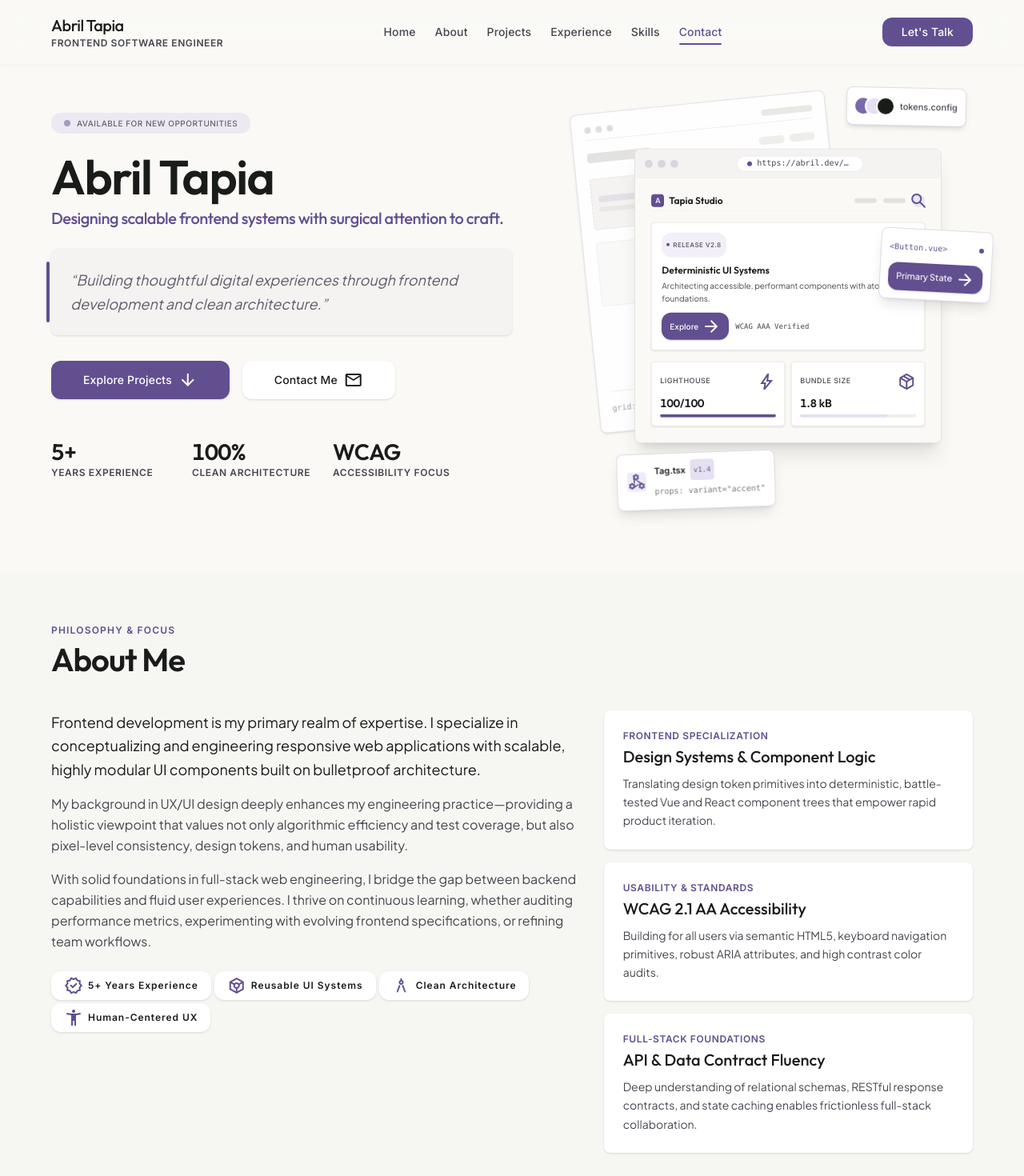
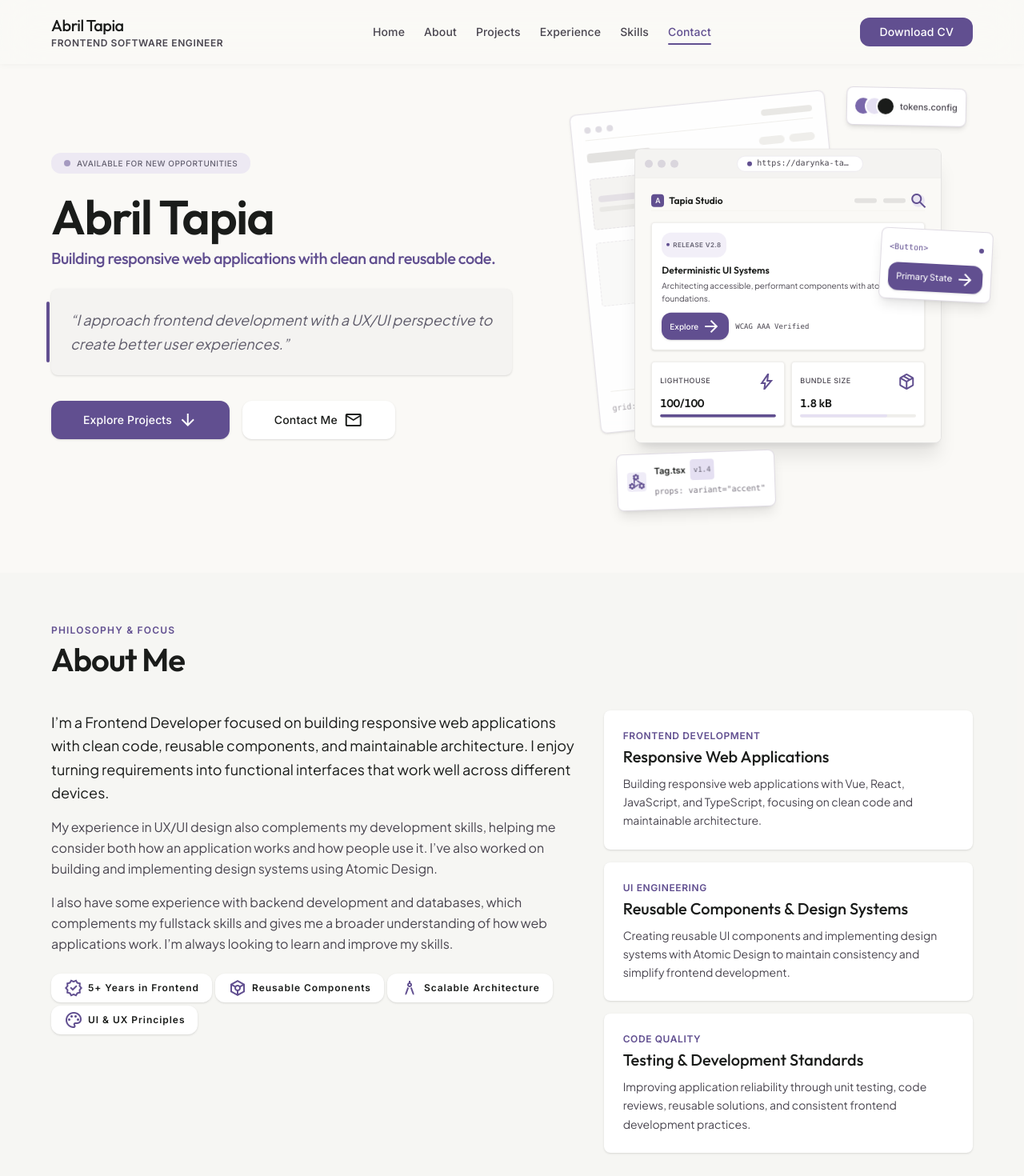
Before and after one commit to Darynka-Tapia/web-portfolio, a React (Vite) app: page / in a window 1280 px wide. Shown: the top 1470 px of the page at 80% size. Built offline with nearby package versions, Linux system fonts and the light colour scheme.

Commit message:
improve portfolio copys

```diff
--- a/src/components/AboutSection.tsx
+++ b/src/components/AboutSection.tsx
@@ -1,32 +1,32 @@
 import { Reveal } from './Reveal';
 
 const PILLARS = [
-  { icon: 'verified', label: '5+ Years Experience' },
-  { icon: 'token', label: 'Reusable UI Systems' },
-  { icon: 'architecture', label: 'Clean Architecture' },
-  { icon: 'accessibility_new', label: 'Human-Centered UX' },
+  { icon: 'verified', label: '5+ Years in Frontend' },
+  { icon: 'token', label: 'Reusable Components' },
+  { icon: 'architecture', label: 'Scalable Architecture' },
+  { icon: 'palette', label: 'UI & UX Principles' },
 ];
 
 const SPECIALIZATIONS = [
   {
-    kicker: 'Frontend Specialization',
-    title: 'Design Systems & Component Logic',
+    kicker: 'Frontend Development',
+    title: 'Responsive Web Applications',
     description:
-      'Translating design token primitives into deterministic, battle-tested Vue and React component trees that empower rapid product iteration.',
+      'Building responsive web applications with Vue, React, JavaScript, and TypeScript, focusing on clean code and maintainable architecture.',
   },
   {
-    kicker: 'Usability & Standards',
-    title: 'WCAG 2.1 AA Accessibility',
+    kicker: 'UI Engineering',
+    title: 'Reusable Components & Design Systems',
     description:
-      'Building for all users via semantic HTML5, keyboard navigation primitives, robust ARIA attributes, and high contrast color audits.',
+      'Creating reusable UI components and implementing design systems with Atomic Design to maintain consistency and simplify frontend development.',
   },
   {
-    kicker: 'Full-Stack Foundations',
-    title: 'API & Data Contract Fluency',
+    kicker: 'Code Quality',
+    title: 'Testing & Development Standards',
     description:
-      'Deep understanding of relational schemas, RESTful response contracts, and state caching enables frictionless full-stack collaboration.',
+      'Improving application reliability through unit testing, code reviews, reusable solutions, and consistent frontend development practices.',
   },
-];
+]
 
 export function AboutSection() {
   return (
@@ -45,20 +45,13 @@ export function AboutSection() {
           {/* Editorial Bio Narrative (7 cols) */}
           <Reveal delay={0.05} className="lg:col-span-7 flex flex-col gap-space-md">
             <p className="font-body-lg text-body-lg text-on-surface leading-relaxed">
-              Frontend development is my primary realm of expertise. I specialize in conceptualizing
-              and engineering responsive web applications with scalable, highly modular UI
-              components built on bulletproof architecture.
+              I’m a Frontend Developer focused on building responsive web applications with clean code, reusable components, and maintainable architecture. I enjoy turning requirements into functional interfaces that work well across different devices.
             </p>
             <p className="font-body-md text-body-md text-on-surface-variant leading-relaxed">
-              My background in UX/UI design deeply enhances my engineering practice—providing a
-              holistic viewpoint that values not only algorithmic efficiency and test coverage, but
-              also pixel-level consistency, design tokens, and human usability.
+              My experience in UX/UI design also complements my development skills, helping me consider both how an application works and how people use it. I’ve also worked on building and implementing design systems using Atomic Design.
             </p>
             <p className="font-body-md text-body-md text-on-surface-variant leading-relaxed">
-              With solid foundations in full-stack web engineering, I bridge the gap between backend
-              capabilities and fluid user experiences. I thrive on continuous learning, whether
-              auditing performance metrics, experimenting with evolving frontend specifications, or
-              refining team workflows.
+              I also have some experience with backend development and databases, which complements my fullstack skills and gives me a broader understanding of how web applications work. I’m always looking to learn and improve my skills.
             </p>
 
             {/* Core Pillar Highlight Chips */}
--- a/src/components/ExperienceSection.tsx
+++ b/src/components/ExperienceSection.tsx
@@ -22,8 +22,7 @@ export function ExperienceSection() {
             Work Experience
           </h2>
           <p className="font-body-md text-body-md text-on-surface-variant max-w-xl">
-            A track record of frontend ownership, enterprise scalability, and cross-functional
-            leadership.
+            My professional journey in software development, from frontend engineering to full-stack experience and collaborative team projects.
           </p>
         </Reveal>
 
--- a/src/components/Footer.tsx
+++ b/src/components/Footer.tsx
@@ -12,8 +12,7 @@ export function Footer({ onNavigate }: FooterProps) {
         <div className="flex flex-col gap-space-xs">
           <span className="font-headline-sm text-headline-sm text-on-surface">Abril Tapia</span>
           <p className="font-body-sm text-body-sm text-on-surface-variant">
-            Frontend Software Engineer — Crafting deliberate user interfaces with precision and
-            performance.
+            Frontend Software Engineer — Building thoughtful, responsive, and reliable web experiences.
           </p>
         </div>
         <div className="flex flex-wrap items-center gap-space-lg">
@@ -48,7 +47,7 @@ export function Footer({ onNavigate }: FooterProps) {
       </div>
       <div className="max-w-7xl mx-auto px-margin md:px-margin-tablet lg:px-margin-desktop pb-space-xl text-left">
         <p className="font-body-sm text-body-sm text-on-surface-variant">
-          © Abril Tapia. Built with modern web standards.
+          © Abril Tapia. Designed and developed with care.
         </p>
       </div>
     </footer>
--- a/src/components/Header.tsx
+++ b/src/components/Header.tsx
@@ -84,11 +84,10 @@ export function Header({ activeSection, currentView, onNavigate }: HeaderProps)
         <div className="flex items-center gap-space-sm sm:gap-space-md shrink-0">
           <a
             className="hidden sm:inline-flex items-center justify-center bg-primary text-on-primary font-label-md text-label-md px-space-lg py-space-sm rounded-full hover:bg-primary-container hover:text-on-primary-container transition-all whitespace-nowrap"
-            data-path="contact"
-            href="#contact"
-            onClick={(e) => handleLinkClick('contact', e)}
+            href="/files/Abril-Tapia-Frontend-Engineer-Resume.pdf"
+            download="Abril-Tapia-Frontend-Engineer-Resume.pdf"
           >
-            Let's Talk
+            Download CV
           </a>
           <button
             aria-label={mobileMenuOpen ? 'Close Mobile Menu' : 'Open Mobile Menu'}
--- a/src/components/HeroSection.tsx
+++ b/src/components/HeroSection.tsx
@@ -42,7 +42,7 @@ export function HeroSection({ onNavigate }: HeroSectionProps) {
                 Abril Tapia
               </h1>
               <p className="font-headline-sm text-headline-sm text-primary font-medium tracking-tight mt-space-xs">
-                Designing scalable frontend systems with surgical attention to craft.
+                Building responsive web applications with clean and reusable code.
               </p>
             </motion.div>
 
@@ -54,7 +54,7 @@ export function HeroSection({ onNavigate }: HeroSectionProps) {
             >
               <div className="absolute -left-1.5 top-space-md bottom-space-md w-1 bg-primary rounded-full" />
               <p className="font-body-lg text-body-lg text-secondary italic">
-                “Building thoughtful digital experiences through frontend development and clean architecture.”
+                “I approach frontend development with a UX/UI perspective to create better user experiences.”
               </p>
             </motion.div>
 
@@ -80,39 +80,6 @@ export function HeroSection({ onNavigate }: HeroSectionProps) {
                 <span>Contact Me</span>
                 <span className="material-symbols-outlined text-[18px]">mail</span>
               </a>
-            </motion.div>
-
-            {/* Highlight Micro-Metrics */}
-            <motion.div
-              initial={{ opacity: 0, y: 14 }}
-              animate={{ opacity: 1, y: 0 }}
-              transition={{ duration: 0.5, delay: 0.32, ease: [0.16, 1, 0.3, 1] }}
-              className="grid grid-cols-3 gap-space-sm sm:gap-space-md pt-space-md sm:pt-space-lg max-w-lg"
-            >
-              <div className="flex flex-col">
-                <span className="font-headline-md text-headline-md text-on-surface font-semibold tabular-nums">
-                  5+
-                </span>
-                <span className="font-label-sm text-label-sm text-on-surface-variant uppercase tracking-wider">
-                  Years Experience
-                </span>
-              </div>
-              <div className="flex flex-col">
-                <span className="font-headline-md text-headline-md text-on-surface font-semibold tabular-nums">
-                  100%
-                </span>
-                <span className="font-label-sm text-label-sm text-on-surface-variant uppercase tracking-wider">
-                  Clean Architecture
-                </span>
-              </div>
-              <div className="flex flex-col">
-                <span className="font-headline-md text-headline-md text-on-surface font-semibold">
-                  WCAG
-                </span>
-                <span className="font-label-sm text-label-sm text-on-surface-variant uppercase tracking-wider">
-                  Accessibility Focus
-                </span>
-              </div>
             </motion.div>
           </div>
 
@@ -206,7 +173,7 @@ export function HeroSection({ onNavigate }: HeroSectionProps) {
               >
                 <div className="bg-surface-container-lowest border border-outline-variant/60 p-2.5 rounded-xl shadow-lg flex flex-col gap-1.5 animate-float-token-b hover:shadow-xl transition-shadow">
                   <div className="flex items-center justify-between text-[10px] font-mono text-primary font-medium">
-                    <span>&lt;Button.vue&gt;</span>
+                    <span>&lt;Button&gt;</span>
                     <span className="w-1.5 h-1.5 rounded-full bg-primary" />
                   </div>
                   <div className="inline-flex items-center justify-center gap-1 bg-primary text-on-primary text-[11px] font-medium py-1 px-2.5 rounded-full shadow-sm">
@@ -261,7 +228,7 @@ export function HeroSection({ onNavigate }: HeroSectionProps) {
                     <div className="h-5 px-3 bg-surface-container-lowest rounded-full border border-outline-variant/30 flex items-center gap-1.5">
                       <span className="w-1.5 h-1.5 rounded-full bg-primary" />
                       <span className="font-mono text-[10px] text-on-surface-variant truncate max-w-[120px]">
-                        https://abril.dev/ui
+                        https://darynka-tapia.netlify.app/
                       </span>
                     </div>
                     <div className="w-3" />
--- a/src/components/SkillsSection.tsx
+++ b/src/components/SkillsSection.tsx
@@ -10,11 +10,10 @@ export function SkillsSection() {
             Capabilities
           </span>
           <h2 className="font-headline-lg text-headline-lg-mobile md:text-headline-lg text-on-surface tracking-tight">
-            Technical Arsenal
+            Technical Skills
           </h2>
           <p className="font-body-md text-body-md text-on-surface-variant max-w-xl">
-            Structured tools, languages, and methodologies practiced throughout production
-            lifecycles.
+            Technologies, tools, and methodologies I use to build, maintain, and improve web applications.
           </p>
         </Reveal>
 
--- a/src/data/portfolioData.ts
+++ b/src/data/portfolioData.ts
@@ -243,7 +243,7 @@ export const EXPERIENCES: ExperienceItem[] = [
     period: 'January 2024 – March 2026',
     description:
       'Led frontend architecture and reusable UI component standards across enterprise web suites. Mentored engineers, spearheaded code quality initiatives, and systematically enforced web performance and WCAG AA accessibility baselines.',
-    tags: ['Vue 3', 'TypeScript', 'Tailwind CSS', 'Pinia', 'Vitest'],
+    tags: ['Vue 3', 'React', 'TypeScript', 'Tailwind CSS', 'Pinia', 'Vitest', 'Descope'],
     dotStyle: 'primary',
   },
   {
@@ -253,7 +253,7 @@ export const EXPERIENCES: ExperienceItem[] = [
     period: 'November 2021 – December 2023',
     description:
       'Developed enterprise user interfaces, streamlined complex client-side state handling, and integrated high-throughput RESTful backend endpoints with fluid interaction patterns.',
-    tags: ['Vue 2/3', 'JavaScript', 'REST APIs', 'CSS3'],
+    tags: ['Vue 2/3', 'TypeScript', 'JavaScript', 'REST APIs', 'CSS3'],
     dotStyle: 'tertiary',
   },
   {
@@ -263,7 +263,7 @@ export const EXPERIENCES: ExperienceItem[] = [
     period: 'March 2020 – September 2021',
     description:
       'Engineered core features across full-stack applications, developed RESTful endpoints, maintained relational database models, and enhanced platform performance.',
-    tags: ['PHP', 'Laravel', 'MySQL', 'JavaScript'],
+    tags: ['Vue 2','PHP', 'Laravel', 'MySQL', 'JavaScript'],
     dotStyle: 'tertiary',
   },
   {
@@ -305,19 +305,19 @@ export const SKILL_GROUPS: SkillGroup[] = [
     id: 'testing-quality',
     title: 'Testing & Quality',
     icon: 'verified_user',
-    skills: ['Vitest', 'Unit Testing', 'SonarQube', 'Lighthouse', 'WCAG 2.1'],
+    skills: ['Vitest', 'Unit Testing', 'SonarQube', 'Lighthouse', 'Code Reviews'],
   },
   {
-    id: 'state-backend',
-    title: 'State & Backend',
+    id: 'backend-integrations',
+    title: 'Backend & Integrations',
     icon: 'account_tree',
-    skills: ['Pinia', 'PHP', 'Laravel', 'RESTful APIs', 'MySQL / MariaDB'],
+    skills: ['PHP', 'Laravel', 'Node.js','RESTful APIs', 'API Integration', 'MySQL', 'MariaDB'],
   },
   {
-    id: 'auth-api',
-    title: 'Auth & API',
+    id: 'state-auth',
+    title: 'State Management & Authentication',
     icon: 'vpn_key',
-    skills: ['Descope', 'SSO', 'API Integration', 'JWT'],
+    skills: ['Pinia','Descope', 'SSO', 'JWT', 'Authentication Flows'],
   },
   {
     id: 'tools-workflow',
@@ -332,7 +332,7 @@ export const SKILL_GROUPS: SkillGroup[] = [
     highlighted: true,
     badge: 'Active Learning',
     description:
-      'Investigating modern server component paradigms, edge computing topologies, and reactive Postgres architectures for next-generation interfaces.',
-    skills: ['Next.js', 'Supabase'],
+      'Exploring new approaches and improving my skills through practical experimentation.',
+    skills: ['Next.js', 'Supabase', 'Express.js'],
   },
 ];
```
Also changed, not shown: src/components/ProjectsSection.tsx (+7 -5 lines), 1 other file (tests, documents, lock files or other folders).
